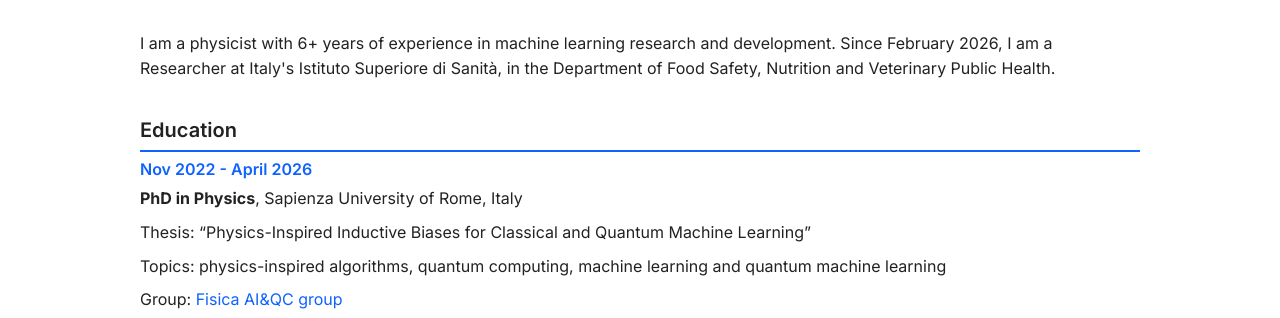
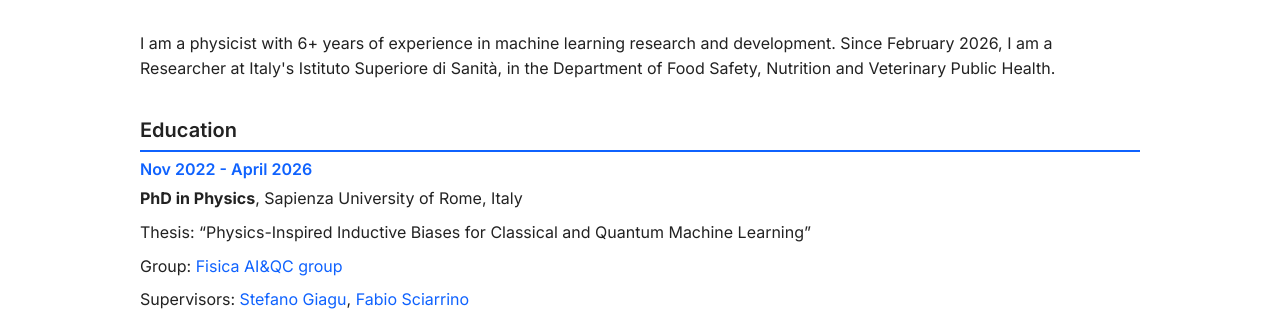
Before and after one commit to AndreaCacioppo/andreacacioppo.github.io, a plain HTML site: page index.html in a window 1280 px wide. Shown: the part 425-743 px from the top of the page. Drawn offline with Linux system fonts and the light colour scheme.

Commit message:
remove topics line from PhD entry
Co-Authored-By: Claude Opus 4.7 <noreply@anthropic.com>

```diff
--- a/index.html
+++ b/index.html
@@ -359,7 +359,6 @@
 <h3><time datetime="2022-11">Nov 2022</time> - <time datetime="2026-04">April 2026</time></h3>
 <p><b>PhD in Physics</b>, Sapienza University of Rome, Italy</p>
 <p>Thesis: “Physics-Inspired Inductive Biases for Classical and Quantum Machine Learning”</p>
-<p>Topics: physics-inspired algorithms, quantum computing, machine learning and quantum machine learning</p>
 <p>Group: <a href="https://sites.google.com/a/uniroma1.it/stefanogiagu/fisicaAI">Fisica AI&amp;QC group</a></p>
 <p>Supervisors: <a href="https://stefanogiagu.site.uniroma1.it/home">Stefano Giagu</a>, <a href="https://www.quantumlab.it/principal-investigator/">Fabio Sciarrino</a></p>
 </article>
```
Also changed, not shown: 1 other file.
